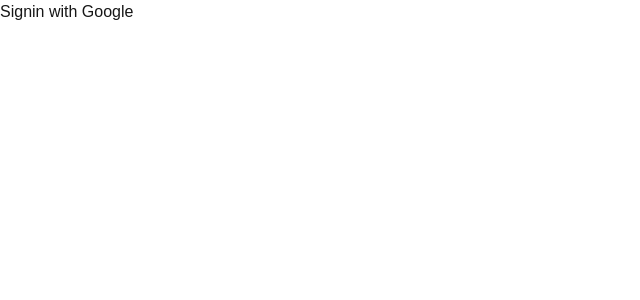
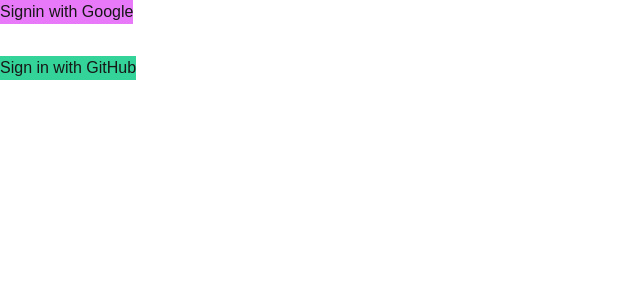
Before and after one commit to omartins-zs/boilerplate_nextjs, a Next.js app: page / in a window 1280 px wide. Shown: the top 300 px of the page, without its empty margins (0-640 px from the left). Built offline with nearby package versions, Linux system fonts and the light colour scheme.

Commit message:
Add Button para Login com Github

```diff
--- a/src/components/sign-in.tsx
+++ b/src/components/sign-in.tsx
@@ -3,13 +3,25 @@ import { signIn } from "@/auth"
 
 export default function SignIn() {
     return (
+        <>
             <form
                 action={async () => {
                     "use server"
                     await signIn("google")
                 }}
             >
-      <button type="submit">Signin with Google</button>
+                <button className="bg-fuchsia-400" type="submit">Signin with Google</button>
             </form>
+            <form
+                action={async () => {
+                    "use server";
+                    await signIn("github");
+                }}
+            >
+                <button className="bg-emerald-400" type="submit">Sign in with GitHub</button>
+            </form>
+        </>
+
+
     )
 }
```
Lines whose indentation alone changed are shown as unchanged.
